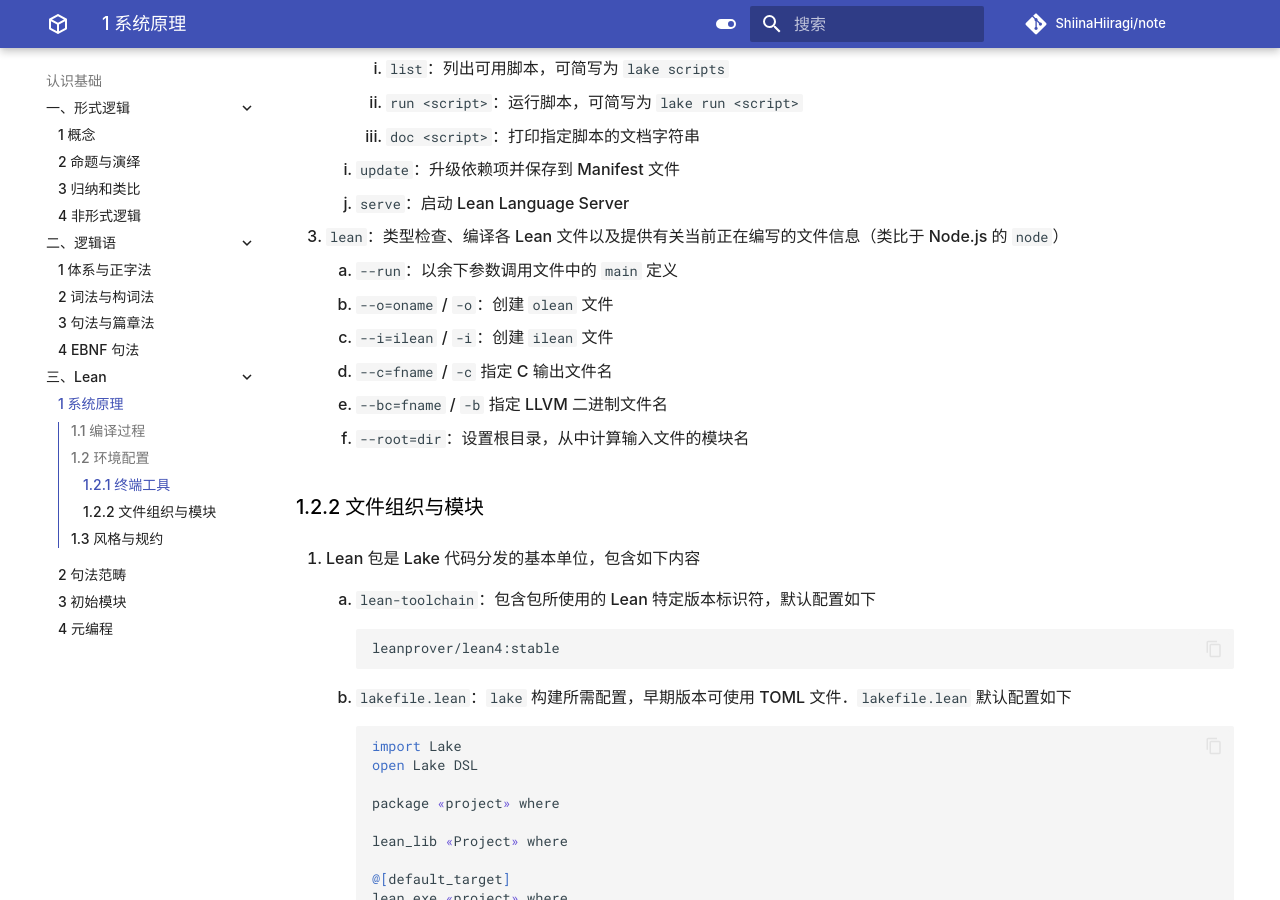
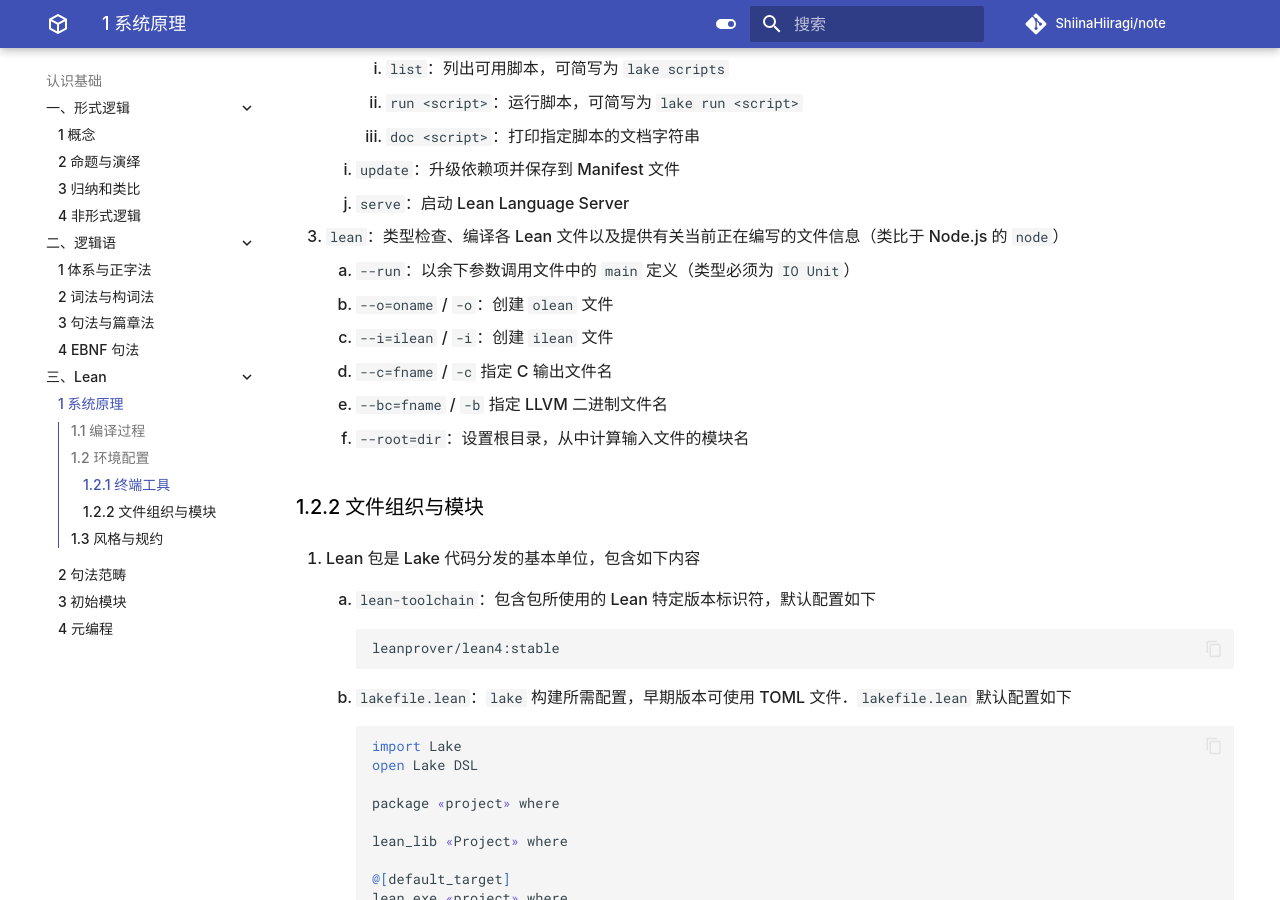
Before and after one commit to ShiinaHiiragi/note, an MkDocs documentation site: the page built from docs/cogn/lean/sys.md, in a window 1280 px wide and 900 px high, scrolled down 1391 px. Built offline with MkDocs 1.6.1 and Material for MkDocs 9.7.7, drawn with Linux system fonts in a browser that asks for light colours; comment, search, counter and statistics services are not loaded.

Commit message:
add term

```diff
--- a/docs/cogn/lean/sys.md
+++ b/docs/cogn/lean/sys.md
@@ -52,7 +52,7 @@ $$
     9. `update`：升级依赖项并保存到 Manifest 文件
     10. `serve`：启动 Lean Language Server
 3. `lean`：类型检查、编译各 Lean 文件以及提供有关当前正在编写的文件信息（类比于 Node.js 的 `node`）
-    1. `--run`：以余下参数调用文件中的 `main` 定义
+    1. `--run`：以余下参数调用文件中的 `main` 定义（类型必须为 `IO Unit`）
     2. `--o=oname` / `-o`：创建 `olean` 文件
     3. `--i=ilean` / `-i`：创建 `ilean` 文件
     4. `--c=fname` / `-c` 指定 C 输出文件名
```
Also changed, not shown: docs/cogn/lean/trans.md (+2 -0 lines).
